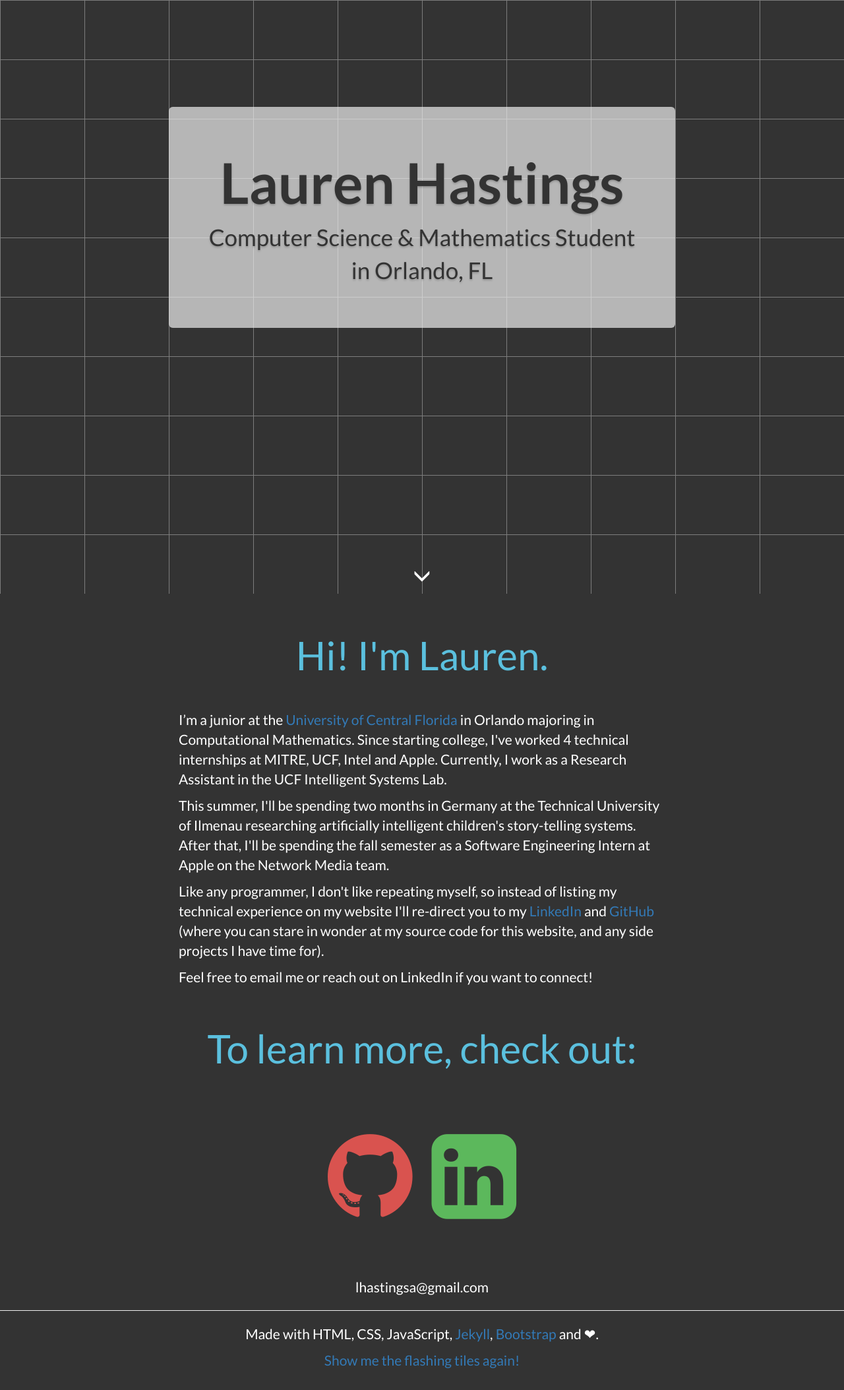
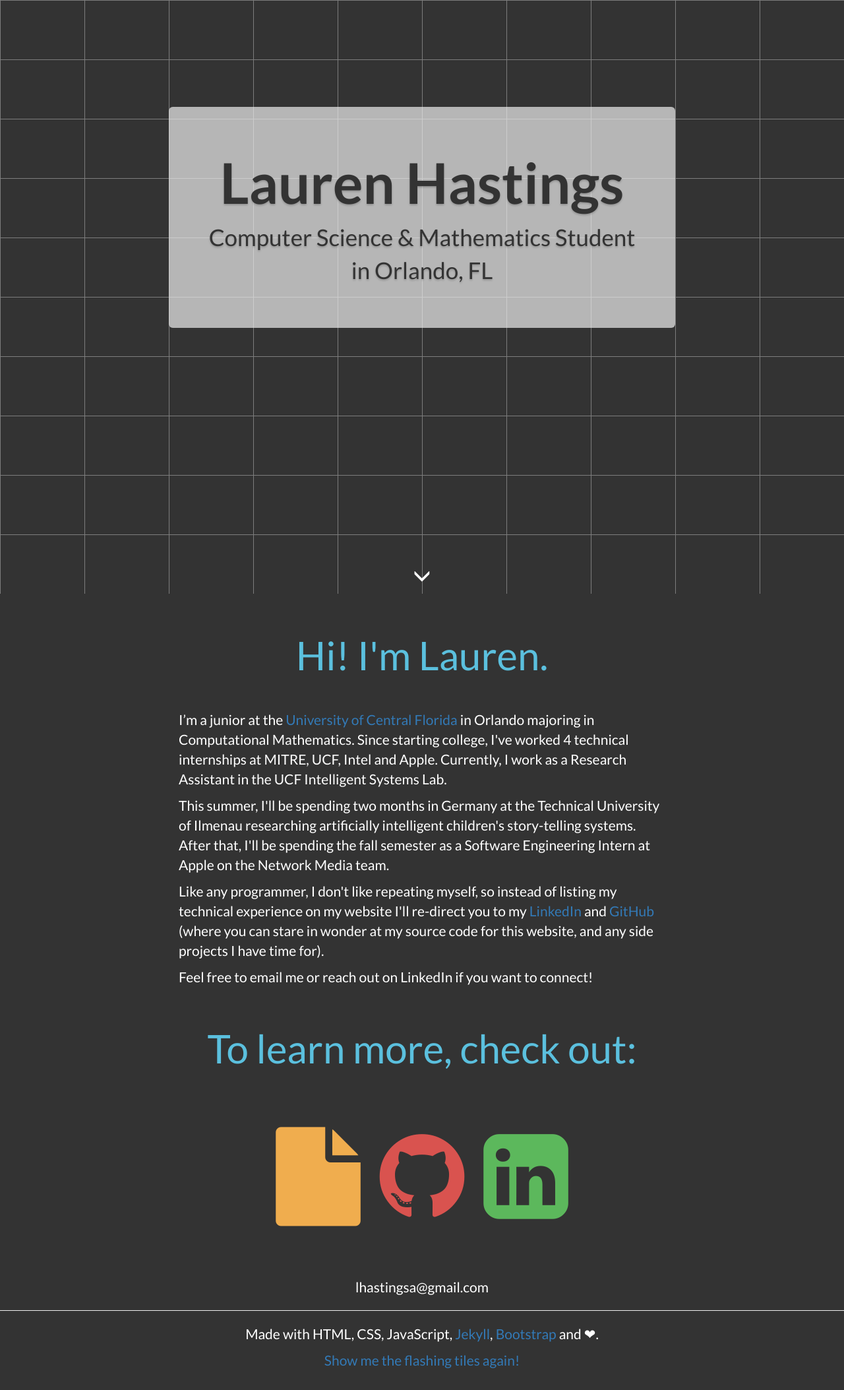
Before and after one commit to hastingsl/hastingsl.github.io, a Jekyll site: the page built from index.html, in a window 1280 px wide. Shown: the whole page at 66% size. Built offline with Jekyll 4.4.1, drawn with Linux system fonts in a browser that asks for light colours; nearby versions of some CDN libraries.

Commit message:
Added resume.

```diff
--- a/index.html
+++ b/index.html
@@ -40,6 +40,7 @@ title: Lauren Hastings
   </p>
   <center><h1>To learn more, check out:</h1></center>
   <center class="link-icons">
+    <a href="https://hastingsl.github.io/files/resume.pdf" target="_blank"><i class="fa fa-file orange-text"></i></a>
     <a href="https://www.github.com/hastingsl" target="_blank"><i class="fa fa-github red-text"></i></a>
     <a href="https://www.linkedin.com/in/hastingsl" target="_blank"><i class="fa fa-linkedin-square green-text"></i></a>
   </center>
```
Also changed, not shown: 1 other file.
